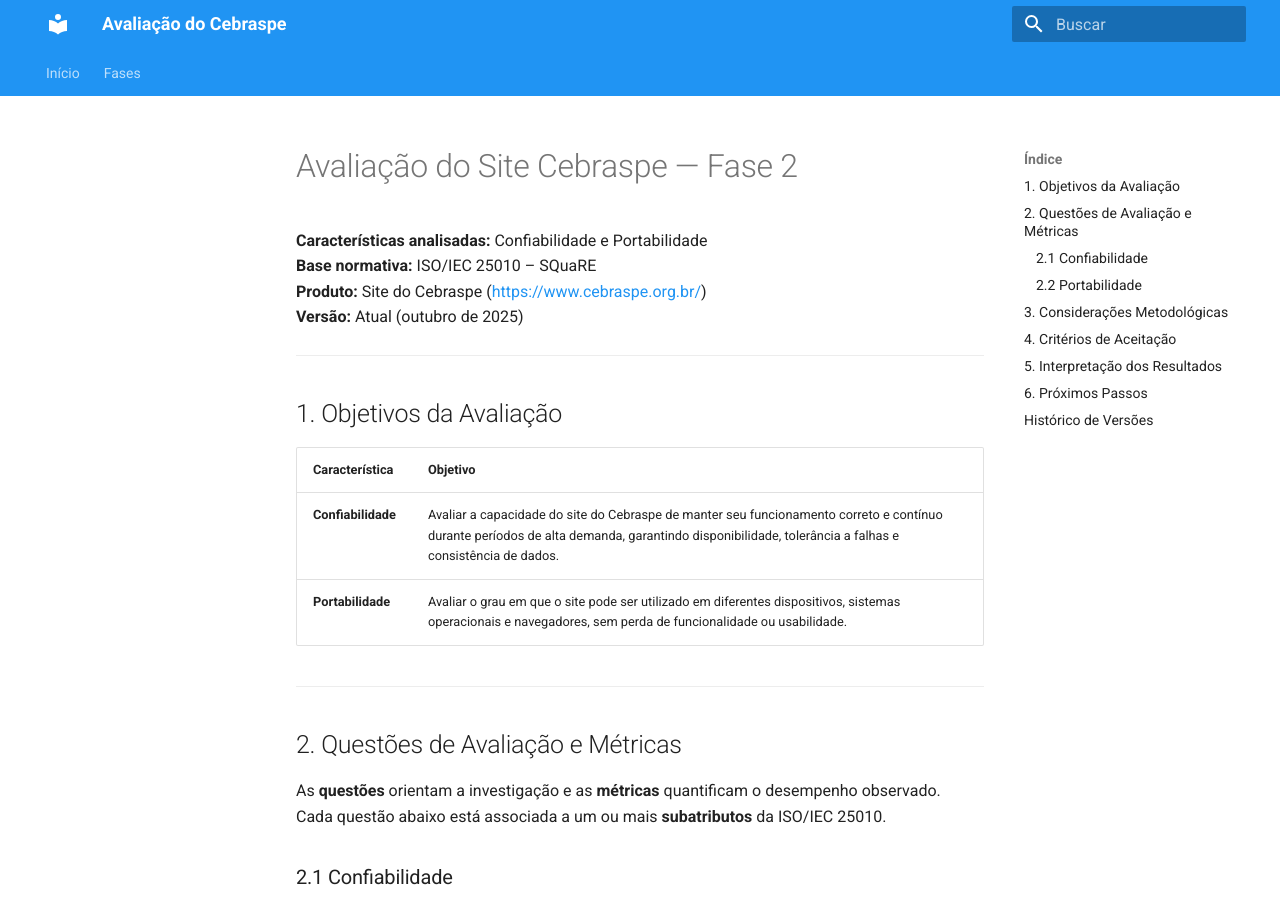
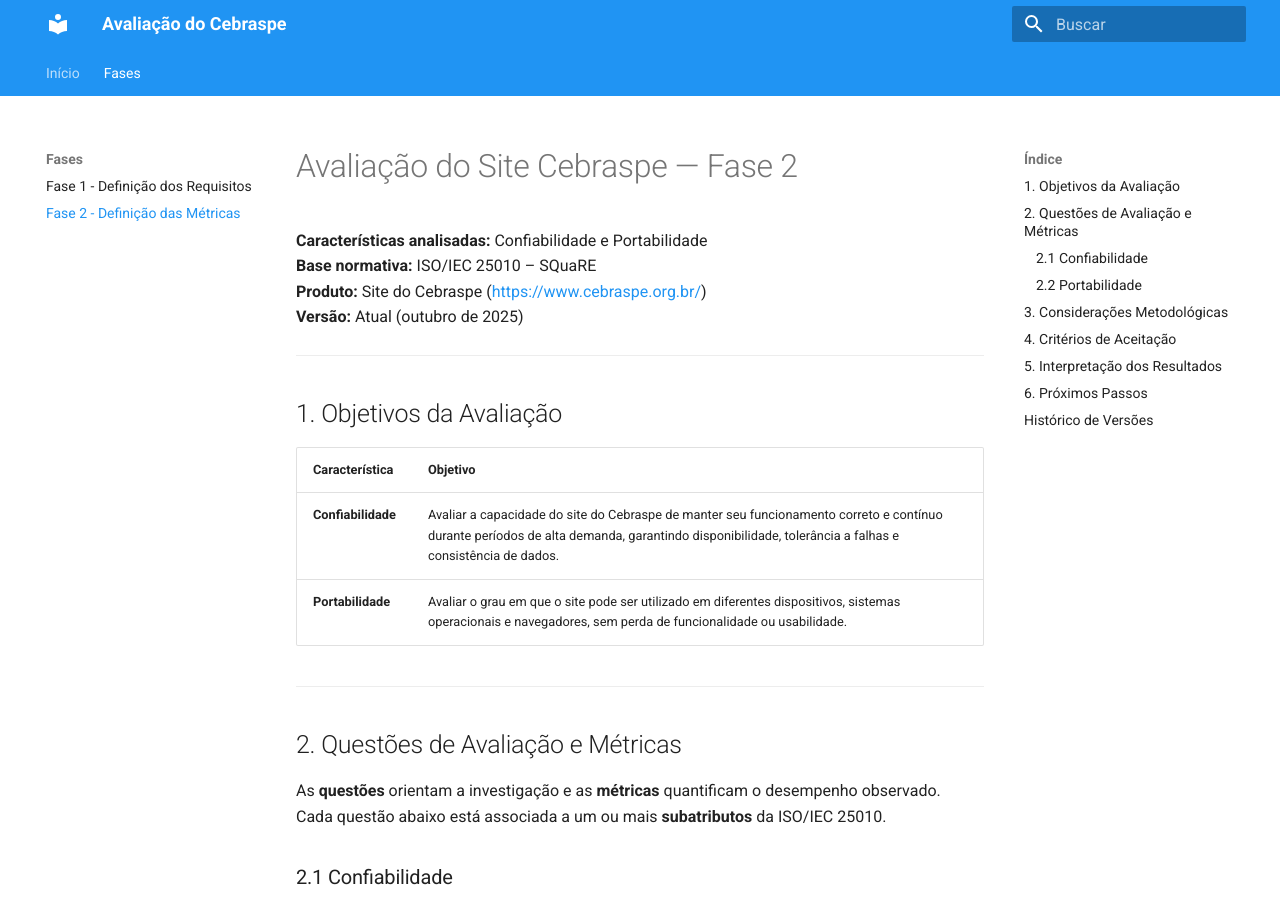
Before and after one commit to FCTE-Qualidade-de-Software-1/2025-2_T02_FRANCES-ALLEN, an MkDocs documentation site: the page built from docs/fase2.md, in a window 1280 px wide and 900 px high. Built offline with MkDocs 1.6.1 and Material for MkDocs 9.7.7, drawn with Linux system fonts in a browser that asks for light colours.

Commit message:
add: 'fase 2' to the pages side bar

```diff
--- a/mkdocs.yml
+++ b/mkdocs.yml
@@ -25,6 +25,7 @@
   - Início: index.md
   - Fases:
       - "Fase 1 - Definição dos Requisitos": fase1.md
+      - "Fase 2 - Definição das Métricas": fase2.md
 extra:
   social:
     - icon: fontawesome/brands/github
```
